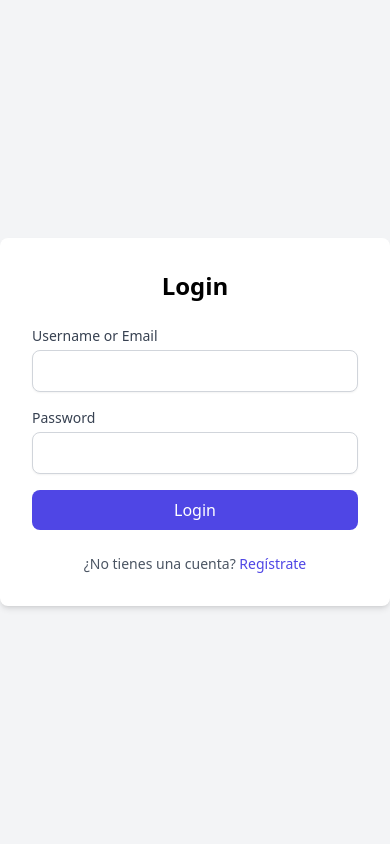
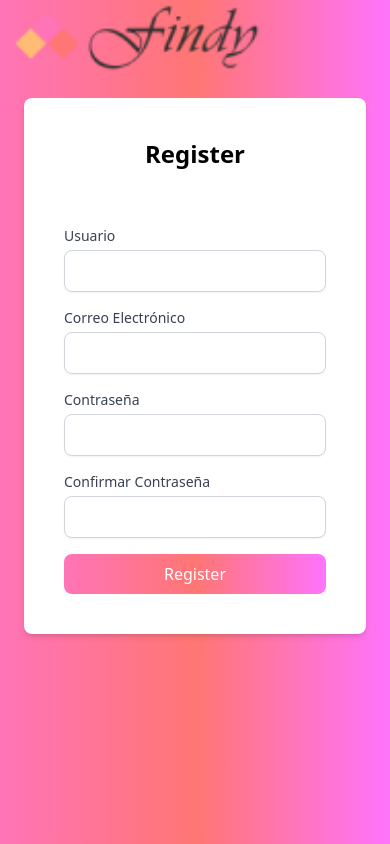
Before and after one commit to Gusnecio/Web-Findy, a React (Vite) app in the folder Findy/: page / in a window 390 px wide. Built offline with nearby package versions, Linux system fonts and the light colour scheme.

Commit message:
diseño del register, login y responsive

```diff
--- a/Findy/src/components/Login.jsx
+++ b/Findy/src/components/Login.jsx
@@ -1,79 +1,91 @@
 import { useState } from "react";
-import { useNavigate } from "react-router-dom"; // Importa useNavigate
+import { useNavigate } from "react-router-dom";
+import logoFindy from "/logo/LOGOFINDY.png";
 
-const Login = () => {
-  const [identifier, setidentifier] = useState("");
+const Register = () => {
+  const [username, setUsername] = useState("");
+  const [email, setEmail] = useState("");
   const [password, setPassword] = useState("");
-  const [error, setError] = useState("");
+  const [confirmPassword, setConfirmPassword] = useState("");
   const [loading, setLoading] = useState(false);
   const navigate = useNavigate();
 
-  const handleLogin = async (e) => {
+  const handleRegister = async (e) => {
     e.preventDefault();
     setLoading(true);
-    setError("");
+
+    if (password !== confirmPassword) {
+      alert("Passwords do not match");
+      setLoading(false);
+      return;
+    }
 
     try {
       const response = await fetch(
         "https://fake-api-eight-gilt.vercel.app/users",
         {
-          method: "GET",
+          method: "POST",
           headers: {
             "Content-Type": "application/json",
           },
+          body: JSON.stringify({ username, email, password }),
         }
       );
 
-      const data = await response.json();
-
       if (response.ok) {
-        const user = data.find(
-          (user) =>
-            (user.username === identifier || user.email === identifier) &&
-            user.password === password
-        );
-
-        if (user) {
-          console.log("Login successful:", user);
-          navigate("/layout");
+        navigate("/login");
       } else {
-          setError("Invalid credentials");
-          console.error("No matching user found");
-        }
-      } else {
-        setError("Failed to fetch users");
-        console.error("Error details:", data);
+        navigate("/");
       }
     } catch (error) {
-      setError("An error occurred. Please try again.");
-      console.error("Error:", error);
+      alert("An unexpected error occurred. Please try again later.", error);
     } finally {
       setLoading(false);
     }
   };
 
-  const handleRegisterRedirect = () => {
-    navigate("/register");
-  };
-
   return (
-    <div className="flex items-center justify-center min-h-screen bg-gray-100">
-      <div className="w-full max-w-md p-8 space-y-6 bg-white rounded-lg shadow-md">
-        <h2 className="text-2xl font-bold text-center">Login</h2>
-        <form className="space-y-4" onSubmit={handleLogin}>
+    <div className="min-h-screen bg-gradient-to-r from-[#FF74B7] via-[#FF7674] to-[#FF74FC] flex flex-col lg:flex-row">
+      <div className="w-full lg:w-1/2 flex items-center justify-center lg:justify-end lg:relative order-1 lg:order-2">
+        <img
+          className="w-full max-w-md h-auto object-cover"
+          src={logoFindy}
+          alt="Register background"
+        />
+      </div>
+      <div className="w-full lg:w-1/2 flex items-center justify-center p-6 lg:p-48 order-2 lg:order-1">
+        <div className="w-full max-w-md p-10 space-y-14 bg-white rounded-lg shadow-md">
+          <h2 className="text-2xl font-bold text-center">Register</h2>
+          <form className="space-y-4" onSubmit={handleRegister}>
             <div>
               <label
-              htmlFor="username o email"
+                htmlFor="username"
                 className="block text-sm font-medium text-gray-700"
               >
-              Username or Email
+                Usuario
+              </label>
+              <input
+                id="username"
+                type="text"
+                className="w-full px-3 py-2 mt-1 border border-gray-300 rounded-lg shadow-sm focus:outline-none focus:ring-indigo-500 focus:border-indigo-500"
+                value={username}
+                onChange={(e) => setUsername(e.target.value)}
+                required
+              />
+            </div>
+            <div>
+              <label
+                htmlFor="email"
+                className="block text-sm font-medium text-gray-700"
+              >
+                Correo Electrónico
               </label>
               <input
                 id="email"
-              type="text"
+                type="email"
                 className="w-full px-3 py-2 mt-1 border border-gray-300 rounded-lg shadow-sm focus:outline-none focus:ring-indigo-500 focus:border-indigo-500"
-              value={identifier}
-              onChange={(e) => setidentifier(e.target.value)}
+                value={email}
+                onChange={(e) => setEmail(e.target.value)}
                 required
               />
             </div>
@@ -82,7 +94,7 @@ const Login = () => {
                 htmlFor="password"
                 className="block text-sm font-medium text-gray-700"
               >
-              Password
+                Contraseña
               </label>
               <input
                 id="password"
@@ -93,29 +105,34 @@ const Login = () => {
                 required
               />
             </div>
-          {error && <p className="text-sm text-red-600">{error}</p>}
+            <div>
+              <label
+                htmlFor="confirm-password"
+                className="block text-sm font-medium text-gray-700"
+              >
+                Confirmar Contraseña
+              </label>
+              <input
+                id="confirm-password"
+                type="password"
+                className="w-full px-3 py-2 mt-1 border border-gray-300 rounded-lg shadow-sm focus:outline-none focus:ring-indigo-500 focus:border-indigo-500"
+                value={confirmPassword}
+                onChange={(e) => setConfirmPassword(e.target.value)}
+                required
+              />
+            </div>
             <button
               type="submit"
-            className="w-full px-4 py-2 text-white bg-indigo-600 rounded-lg hover:bg-indigo-700 focus:outline-none focus:ring-2 focus:ring-indigo-500 focus:ring-offset-2"
+              className="w-full px-4 py-2 text-white bg-gradient-to-r from-[#FF74B7] via-[#FF7674] to-[#FF74FC] rounded-lg hover:opacity-80 focus:outline-none focus:ring-2 focus:ring-indigo-500 focus:ring-offset-2"
               disabled={loading}
             >
-            {loading ? "Logging in..." : "Login"}
+              {loading ? "Registering..." : "Register"}
             </button>
           </form>
-        <div className="text-center">
-          <p className="text-sm text-gray-600">
-            ¿No tienes una cuenta?{" "}
-            <button
-              onClick={handleRegisterRedirect}
-              className="text-indigo-600 hover:text-indigo-700 font-medium"
-            >
-              Regístrate
-            </button>
-          </p>
         </div>
       </div>
     </div>
   );
 };
 
-export default Login;
+export default Register;
--- a/Findy/src/components/Register.jsx
+++ b/Findy/src/components/Register.jsx
@@ -1,5 +1,6 @@
 import { useState } from "react";
 import { useNavigate } from "react-router-dom";
+import logoFindy from "/logo/LOGOFINDY.png";
 
 const Register = () => {
   const [username, setUsername] = useState("");
@@ -9,7 +10,6 @@ const Register = () => {
   const [loading, setLoading] = useState(false);
   const navigate = useNavigate();
 
-  // En tu componente Register
   const handleRegister = async (e) => {
     e.preventDefault();
     setLoading(true);
@@ -45,8 +45,16 @@ const Register = () => {
   };
 
   return (
-    <div className="flex items-center justify-center min-h-screen bg-gray-100">
-      <div className="w-full max-w-md p-8 space-y-6 bg-white rounded-lg shadow-md">
+    <div className="min-h-screen bg-gradient-to-r from-[#FF74B7] via-[#FF7674] to-[#FF74FC] flex flex-col lg:flex-row">
+      <div className="w-full lg:w-1/2 flex items-center justify-center lg:justify-start lg:relative order-1 lg:order-2">
+        <img
+          className="w-full h-auto lg:w-full object-cover"
+          src={logoFindy}
+          alt="Register background"
+        />
+      </div>
+      <div className="w-full lg:w-1/2 flex items-center justify-center p-6 lg:p-48 order-2 lg:order-1">
+        <div className="w-full max-w-md p-10 space-y-14 bg-white rounded-lg shadow-md">
           <h2 className="text-2xl font-bold text-center">Register</h2>
           <form className="space-y-4" onSubmit={handleRegister}>
             <div>
@@ -54,7 +62,7 @@ const Register = () => {
                 htmlFor="username"
                 className="block text-sm font-medium text-gray-700"
               >
-              Username
+                Usuario
               </label>
               <input
                 id="username"
@@ -70,7 +78,7 @@ const Register = () => {
                 htmlFor="email"
                 className="block text-sm font-medium text-gray-700"
               >
-              Email
+                Correo Electronico
               </label>
               <input
                 id="email"
@@ -86,7 +94,7 @@ const Register = () => {
                 htmlFor="password"
                 className="block text-sm font-medium text-gray-700"
               >
-              Password
+                Contraseña
               </label>
               <input
                 id="password"
@@ -102,7 +110,7 @@ const Register = () => {
                 htmlFor="confirm-password"
                 className="block text-sm font-medium text-gray-700"
               >
-              Confirm Password
+                Confirmar Contraseña
               </label>
               <input
                 id="confirm-password"
@@ -115,7 +123,7 @@ const Register = () => {
             </div>
             <button
               type="submit"
-            className="w-full px-4 py-2 text-white bg-indigo-600 rounded-lg hover:bg-indigo-700 focus:outline-none focus:ring-2 focus:ring-indigo-500 focus:ring-offset-2"
+              className="w-full px-4 py-2 text-white bg-gradient-to-r from-[#FF74B7] via-[#FF7674] to-[#FF74FC] rounded-lg hover:opacity-80 focus:outline-none focus:ring-2 focus:ring-indigo-500 focus:ring-offset-2"
               disabled={loading}
             >
               {loading ? "Registering..." : "Register"}
@@ -123,6 +131,7 @@ const Register = () => {
           </form>
         </div>
       </div>
+    </div>
   );
 };
 
```
Lines whose indentation alone changed are shown as unchanged.
